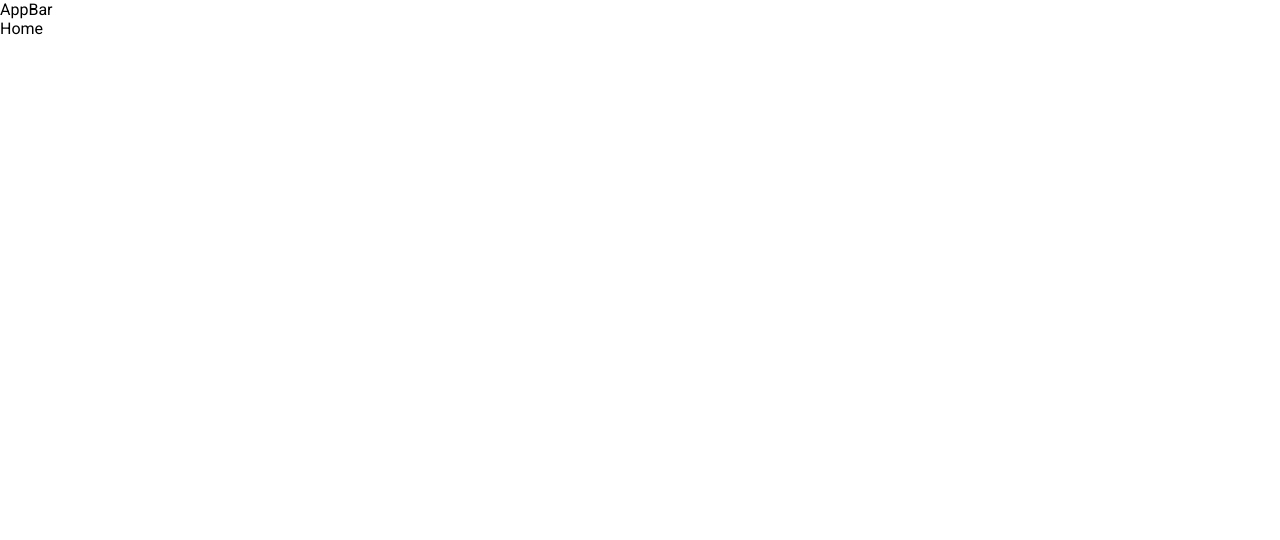
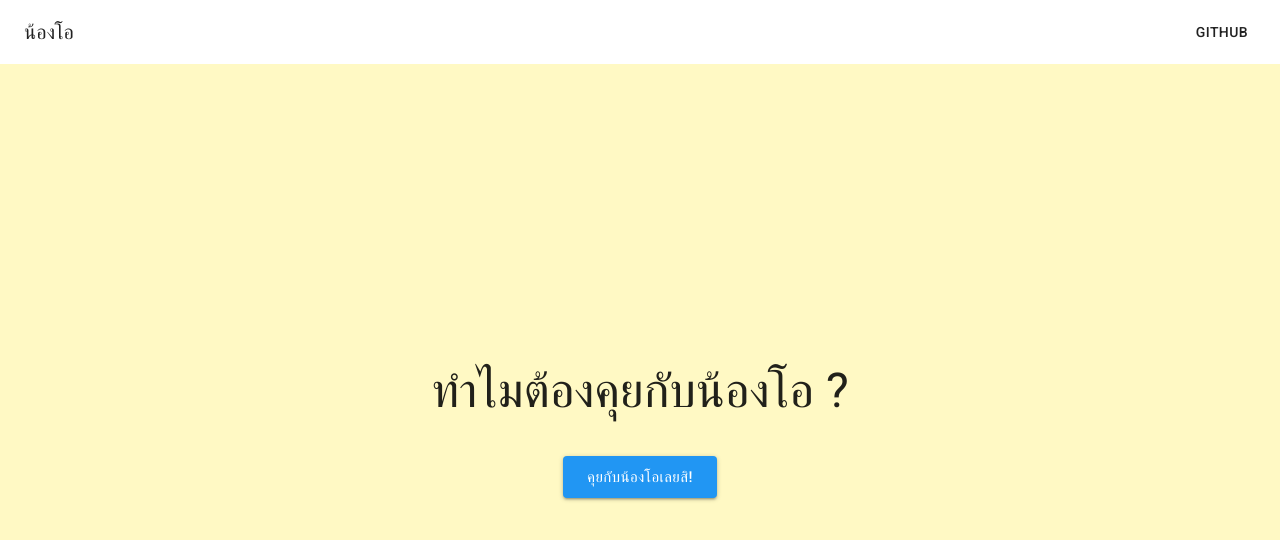
Before and after one commit to finality5/nong-o, a React (Create React App) app in the folder nong-o-frontend/: page / in a window 1280 px wide. Shown: the top 540 px of the page. Built offline with nearby package versions, Linux system fonts and the light colour scheme.

Commit message:
add Banner component

```diff
--- a/nong-o-frontend/src/App.js
+++ b/nong-o-frontend/src/App.js
@@ -2,13 +2,21 @@ import React, {
   memo,
 } from 'react';
 
+import { MuiThemeProvider } from '@material-ui/core/styles';
+
+import theme from 'theme';
+
 import AppBar from 'components/AppBar';
 import Home from 'containers/Home';
 
+console.log(theme);
+
 const App = memo(() => (
   <div id="App">
-    <AppBar />
-    <Home />
+    <MuiThemeProvider theme={theme}>
+      <AppBar />
+      <Home />
+    </MuiThemeProvider>
   </div>
 ));
 
--- a/nong-o-frontend/src/components/AppBar.js
+++ b/nong-o-frontend/src/components/AppBar.js
@@ -2,12 +2,44 @@ import React, {
   memo,
 } from 'react';
 
+import { withStyles } from '@material-ui/core/styles';
 import MuiAppBar from '@material-ui/core/AppBar';
+import Toolbar from '@material-ui/core/Toolbar';
+import Typography from '@material-ui/core/Typography';
+import Button from '@material-ui/core/Button';
 
-const AppBar = memo(() => {
+const styles = theme => ({
+  root: {
+    flexGrow: 1,
+  },
+  appBar: {
+    backgroundColor: 'white',
+    color: theme.palette.getContrastText('#FFFFFF')
+  },
+  grow: {
+    flexGrow: 1,
+  },
+  menuButton: {
+    marginLeft: -12,
+    marginRight: 20,
+  },
+});
+
+const AppBar = memo((props) => {
+  const { classes } = props;
+
   return (
-    <div>AppBar</div>
+    <div className={classes.root}>
+      <MuiAppBar position="static" className={classes.appBar}>
+        <Toolbar>
+          <Typography variant="h6" color="inherit" className={classes.grow}>
+            น้องโอ
+          </Typography>
+          <Button color="inherit">GITHUB</Button>
+        </Toolbar>
+      </MuiAppBar>
+    </div>
   );
 });
 
-export default AppBar;
+export default withStyles(styles)(AppBar);
--- /dev/null
+++ b/nong-o-frontend/src/components/Banner.js
@@ -0,0 +1,46 @@
+import React, {
+  memo,
+} from 'react';
+
+import { withStyles } from '@material-ui/core/styles';
+import Typography from '@material-ui/core/Typography';
+import Button from '@material-ui/core/Button';
+
+import yellow from '@material-ui/core/colors/yellow';
+
+const styles = theme => {
+  const bannerBackground = yellow[100];
+
+  return {
+    banner: {
+      display: 'flex',
+      flexDirection: 'column',
+      height: 'calc(100vh - 64px)',
+      alignItems: 'center',
+      justifyContent: 'center',
+      backgroundColor: bannerBackground,
+      color: theme.palette.getContrastText(bannerBackground),
+    },
+  }
+};
+
+const Banner = memo((props) => {
+  const { classes } = props;
+
+  return (
+    <div className={classes.banner}>
+      <div>
+        <Typography variant="h3" color="inherit">
+          ทำไมต้องคุยกับน้องโอ ?
+        </Typography>
+      </div>
+      <div style={{ marginTop: 40 }}>
+        <Button variant="contained" color="primary" size="large">
+          คุยกับน้องโอเลยสิ!
+        </Button>
+      </div>
+    </div>
+  );
+});
+
+export default withStyles(styles)(Banner);
--- a/nong-o-frontend/src/containers/Home.js
+++ b/nong-o-frontend/src/containers/Home.js
@@ -2,9 +2,13 @@ import React, {
   memo,
 } from 'react';
 
+import Banner from 'components/Banner';
+
 const Home = memo(() => {
   return (
-    <div>Home</div>
+    <div id="Home">
+      <Banner />
+    </div>
   );
 });
 
--- /dev/null
+++ b/nong-o-frontend/src/theme.js
@@ -0,0 +1,23 @@
+import { createMuiTheme } from '@material-ui/core/styles';
+
+import blue from '@material-ui/core/colors/blue';
+import pink from '@material-ui/core/colors/pink';
+
+const theme = createMuiTheme({
+  typography: {
+    useNextVariants: true,
+  },
+  palette: {
+    background: {
+      default: '#f7f7f7',
+    },
+    primary: {
+      main: blue[500],
+    },
+    secondary: {
+      main: pink[500],
+    },
+  },
+});
+
+export default theme;
```
